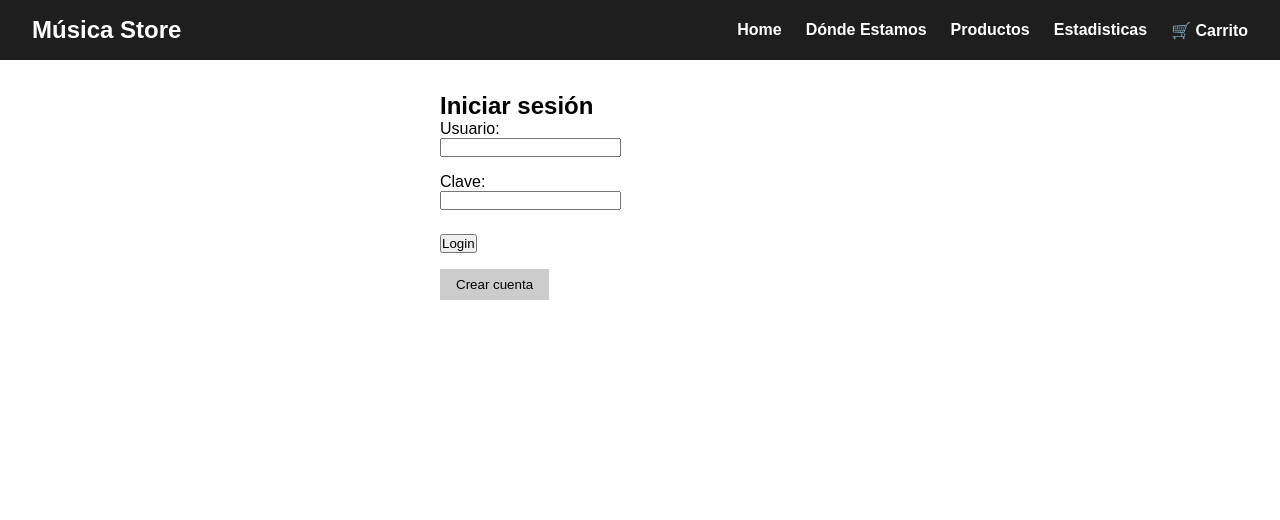
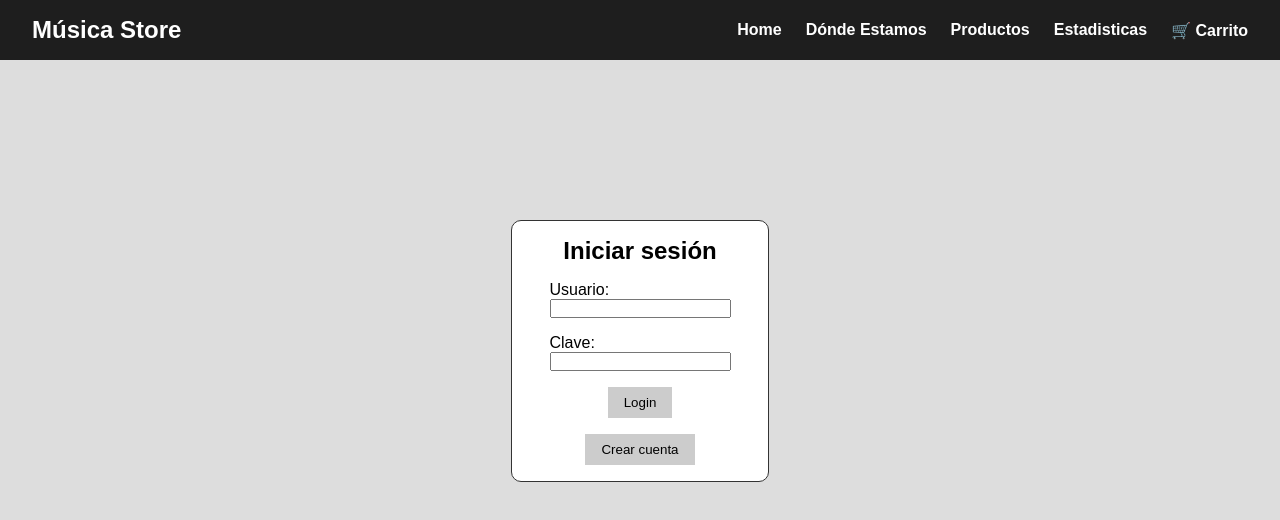
Before and after one commit to OTSUGUA14/TP-REACT-LABO4, a React (Vite) app: page / in a window 1280 px wide. Shown: the top 520 px of the page. Built offline with nearby package versions, Linux system fonts and the light colour scheme.

Commit message:
styles login

```diff
--- a/src/screens/Login.tsx
+++ b/src/screens/Login.tsx
@@ -2,6 +2,7 @@ import { useNavigate } from "react-router-dom";
 import { useState } from "react";
 import { useUser } from "../context/UserContext";
 import { agregarUsuario, verificarUsuario } from "../servicios/FuncionesApi";
+import "../styles/Login.css"
 
 const Login = () => {
   const navigate = useNavigate();
@@ -59,7 +60,7 @@ const Login = () => {
 
 
   return (
-    <div style={{ maxWidth: 400, margin: "auto", padding: "2rem" }}>
+    <div className="containerLogin">
       <h2>Iniciar sesión</h2>
       <form onSubmit={handleLogin}>
         <div>
@@ -80,18 +81,11 @@ const Login = () => {
             required
           />
         </div>
-        <button type="submit" style={{ marginTop: "1.5rem" }}>Login</button>
+        <button type="submit" className="buttonForm buttonLogin">Login</button>
       </form>
 
-      <button
-        style={{
-          marginTop: "1rem",
-          backgroundColor: "#ccc",
-          border: "none",
-          padding: "0.5rem 1rem",
-          cursor: "pointer",
-        }}
-        onClick={handleRegister} // <--- Aquí está el cambio
+      <button className="buttonForm"
+        onClick={handleRegister}
       >
         Crear cuenta
       </button>
--- a/src/styles/Admin.css
+++ b/src/styles/Admin.css
@@ -59,9 +59,9 @@
 
   .modal-content {
     background-color: white;
-    padding: 20px;
+    padding: 30px;
     border-radius: 10px;
-    width: 300px;
+    width: 500px;
     text-align: left;
   }
 
--- /dev/null
+++ b/src/styles/Login.css
@@ -0,0 +1,36 @@
+body{
+    background-color: #ddd;
+}
+.containerLogin{
+    display: flex;
+    flex-direction: column ;
+    align-items: center;
+    width: 20%;
+    margin: 10rem auto;
+    padding: 1rem 0;
+    border: 1px solid #333;
+    border-radius: 10px;
+    background-color: #fff;
+}
+
+.containerLogin h2{
+    margin-bottom: 1rem;
+}
+
+form{
+    display: flex;
+    flex-direction: column;
+    align-items: center;
+}
+
+.buttonLogin{
+    padding: 0;
+}
+
+.buttonForm{
+    margin-top: 1rem;
+    background-color: #ccc;
+    border: none;
+    padding: 0.5rem 1rem;
+    cursor: pointer;
+}
```
